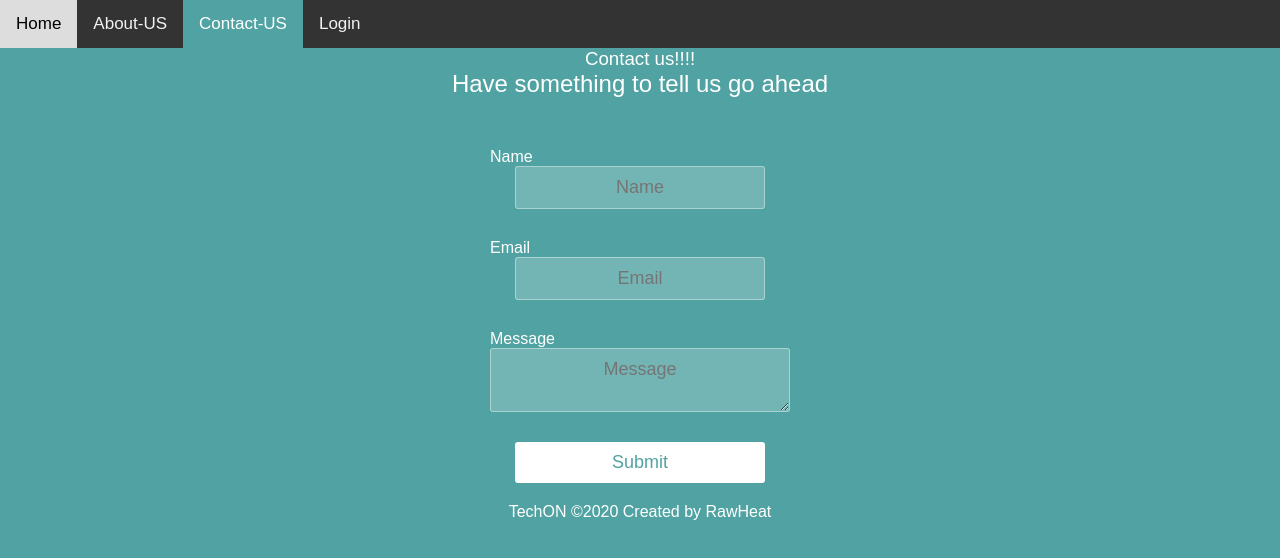
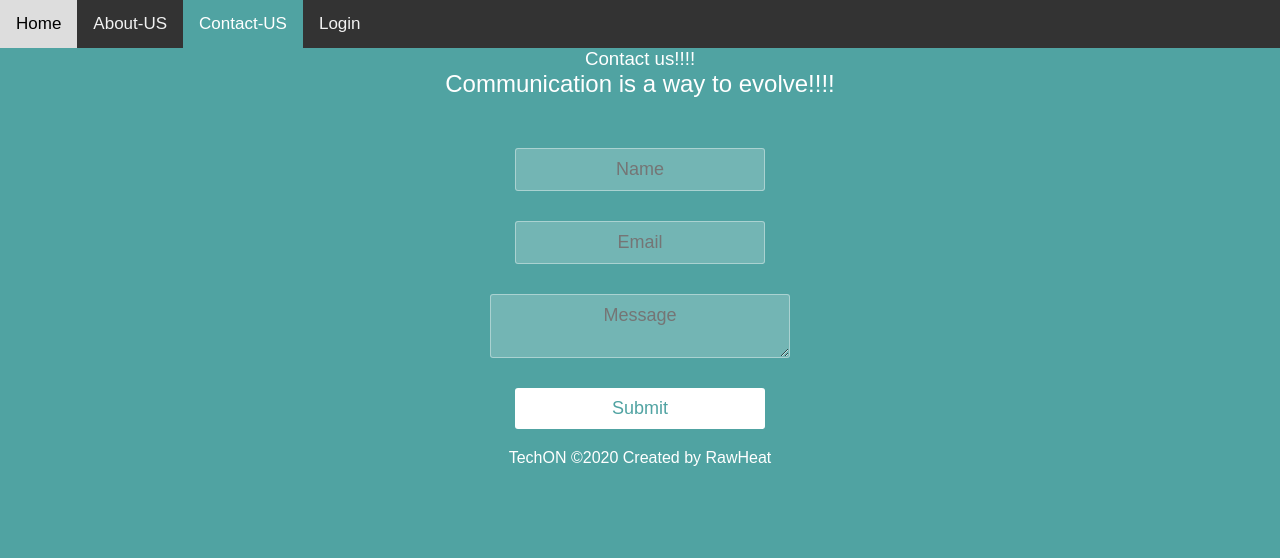
Before and after one commit to radarzero/emojipedia_app, a React (Create React App) app: page /contact in a window 1280 px wide. Shown: the top 558 px of the page. Built offline with nearby package versions, Linux system fonts and the light colour scheme.

Commit message:
third commit

```diff
--- a/src/components/Contact.tsx
+++ b/src/components/Contact.tsx
@@ -6,36 +6,49 @@ const layout = {
   labelCol: { span: 8 },
   wrapperCol: { span: 16 },
 };
+function handleSubmit(e: any) {
+  const data = new FormData(e.target);
+  e.preventDefault();
+  // fetch("testurl.com/contactme", {
+  //   method: "post",
+  //   body: JSON.stringify({
+  //     username: data.name,
+  //     message: data.message ,
+  //   }),
+  // }).then(function (res) {
+  //   console.log(res.text);
+  // });
 
-function handleSubmit(e: any) {
-  e.preventDefault();
+  // try {
+  //   history.push("/home");
+  // } catch (e) {
+  //   alert(e.message);
+  // }
 }
 
 function Contact() {
   return (
     <div className="damon">
         <h3>Contact us!!!!</h3>
-        <h2>Have something to tell us go ahead</h2>
+        <h2>Communication is a way to evolve!!!!</h2>
 
-      <Form {...layout} name="nest-messages" onFinish={handleSubmit}>
+      <Form {...layout} name="nest-messages" onFinish={handleSubmit} id='contactForm'>
         <Form.Item
           name={["user", "name"]}
-          label="Name"
           rules={[{ required: true }]}
           className="margin-all"
         >
-          <Input placeholder='Name'/>
+          <Input placeholder='Name' name='userName' />
         </Form.Item>
         <Form.Item
           name={["user", "email"]}
-          label="Email"
           rules={[{ type: "email" }]}
           className="margin-all"
         >
-          <Input placeholder='Email'/>
+          <Input placeholder='Email' name='email' />
         </Form.Item>
-        <Form.Item label="Message" className="margin-all">
-          <Input.TextArea placeholder='Message' />
+        <Form.Item  className="margin-all">
+          <Input.TextArea placeholder='Message' name='message' />
         </Form.Item>
         <Button type="primary" htmlType="submit" className="centeralign">
           Submit
--- a/src/components/Login.tsx
+++ b/src/components/Login.tsx
@@ -10,8 +10,8 @@ function Login(props: any) {
   async function handleClick(event: any) {
     event.preventDefault();
     if (true) {
-      const uName = document.getElementById("user")?.innerText;
-      const pass = document.getElementById("pass")?.innerText;
+      const uName = document.getElementById("user")?.innerHTML;
+      const pass = document.getElementById("pass")?.innerHTML;
 
 
       fetch("‘testurl.com/login", {
```
Also changed, not shown: 1 other file (tests, documents, lock files or other folders).
